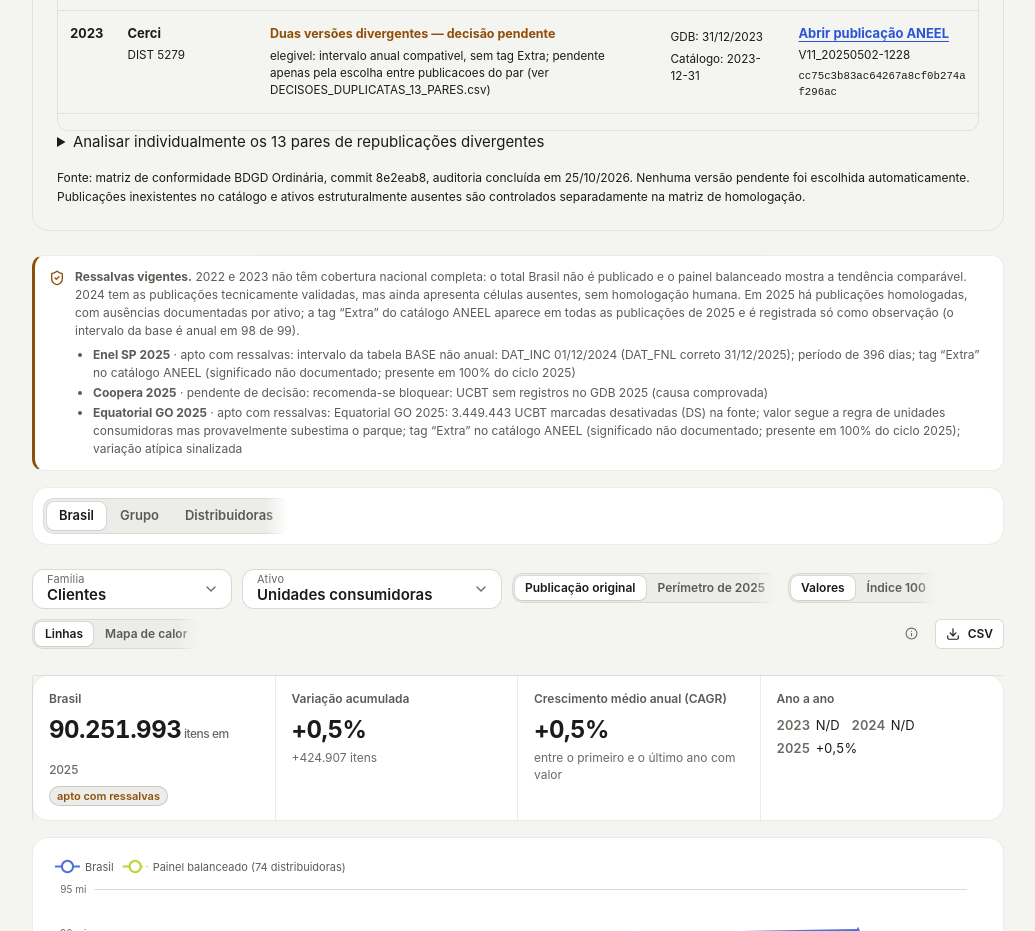
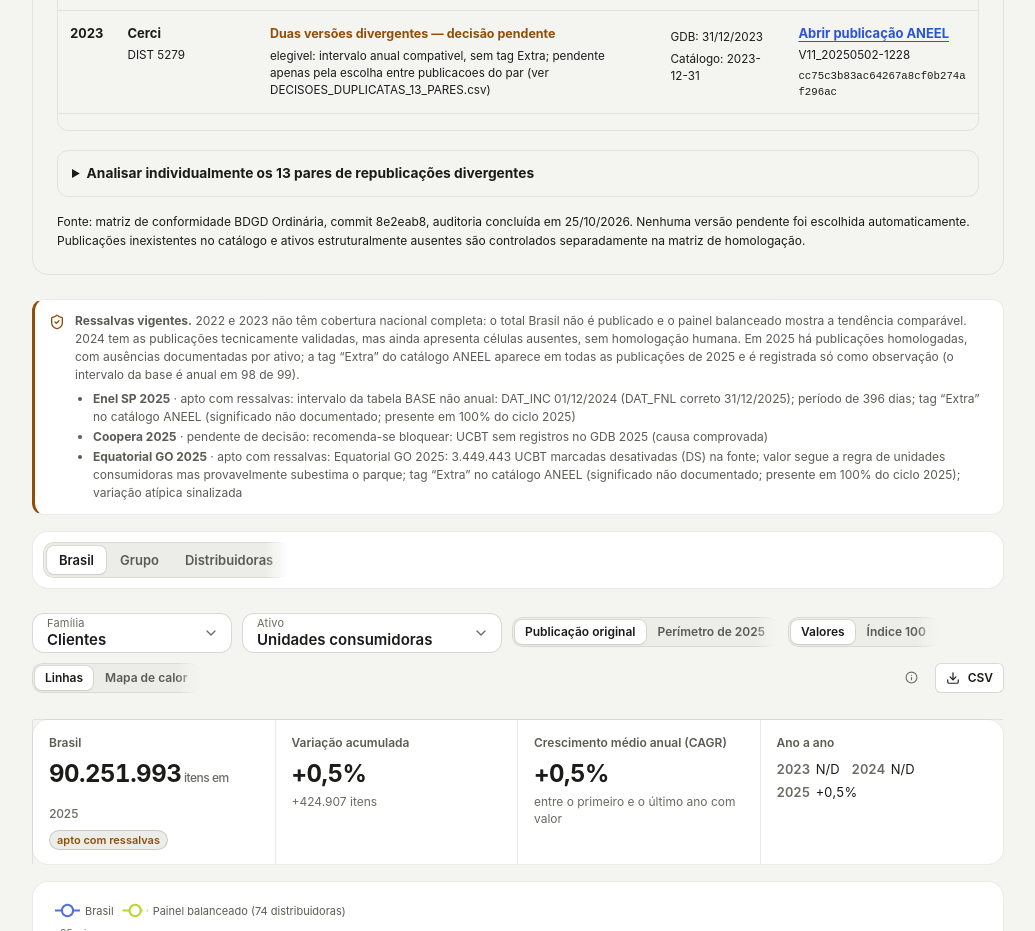
Before and after one commit to artelias/BDGD, a Next.js app in the folder nucleo-dados-bdgd/web/: page /evolucao in a window 1280 px wide. Shown: the part 1440-2371 px from the top of the page, without its empty margins (244-1279 px from the left). Built offline with nearby package versions, Linux system fonts and the light colour scheme.

Commit message:
style(historico): detalhamento dobravel dos 13 pares divergentes

```diff
--- a/nucleo-dados-bdgd/web/src/components/pages/publicacoes-auditadas.module.css
+++ b/nucleo-dados-bdgd/web/src/components/pages/publicacoes-auditadas.module.css
@@ -29,3 +29,9 @@
 .rodape { font-size:.75rem;color:var(--muted);line-height:1.6;margin:14px 0 0 }
 @media(max-width:950px) { .explicacao { grid-template-columns:1fr; } .filtros { grid-template-columns:1fr 1fr; } .filtros label:last-child { grid-column:span 2 } }
 @media(max-width:570px) { .kpis { grid-template-columns:1fr 1fr } .filtros { grid-template-columns:1fr } .filtros label:last-child { grid-column:auto } .section {padding:15px} }
+.pares { margin:19px 0 15px; border:1px solid var(--hairline);border-radius:11px;padding:12px 14px; }
+.pares summary { cursor:pointer; font-weight:670; font-size:.86rem; }
+.pares summary:focus-visible {outline:3px solid var(--accent);outline-offset:3px}
+.pares .scroll {margin:15px 0;max-height:550px}
+.pares .tabela {min-width:1040px}
+.pares .tabela td:nth-child(5) {max-width:360px}
```
